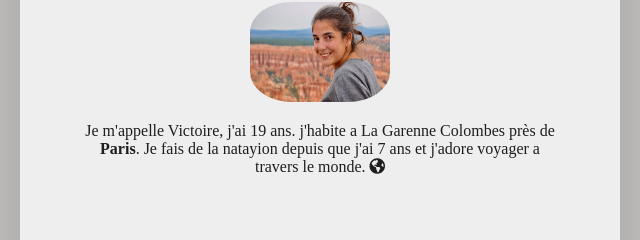
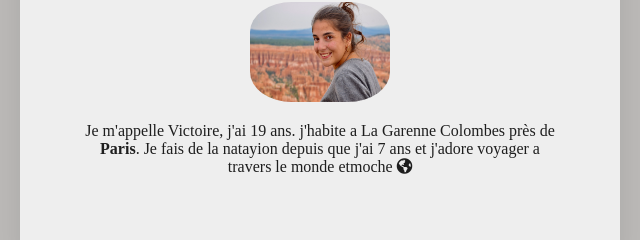
Before and after one commit to vicandrean/mon-profil, a plain HTML site: page index.html in a window 1280 px wide. Shown: the part 196-436 px from the top of the page, 320-960 px from the left. Drawn offline with Linux system fonts and the light colour scheme.

Commit message:
Update index.html

```diff
--- a/index.html
+++ b/index.html
@@ -1,7 +1,7 @@
 <!DOCTYPE html>
 <html>
 <head>
-	<title>VictoireANDREAN's profiletmoche</title>
+	<title>VictoireANDREAN's profile</title>
 	<link rel="stylesheet" href="https://use.fontawesome.com/releases/v5.4.1/css/all.css" integrity="sha384-5sAR7xN1Nv6T6+dT2mhtzEpVJvfS3NScPQTrOxhwjIuvcA67KV2R5Jz6kr4abQsz" crossorigin="anonymous">
 
 	<meta name="description" content="This is Boris' profile">
@@ -15,7 +15,7 @@
 			<img src="images/photodeprofile.jpg" width="140" height="100" class="img-circle">
 			<link rel="stylesheet" type="text/css" href="style.css">
 			<p>
-			Je m'appelle Victoire, j'ai 19 ans. j'habite a La Garenne Colombes près de <strong>Paris</strong>. Je fais de la natayion depuis que j'ai 7 ans et j'adore voyager a travers le monde. <i class="fas fa-globe-americas"></i>
+			Je m'appelle Victoire, j'ai 19 ans. j'habite a La Garenne Colombes près de <strong>Paris</strong>. Je fais de la natayion depuis que j'ai 7 ans et j'adore voyager a travers le monde etmoche <i class="fas fa-globe-americas"></i>
 			</p>
 
 		</div>
```
